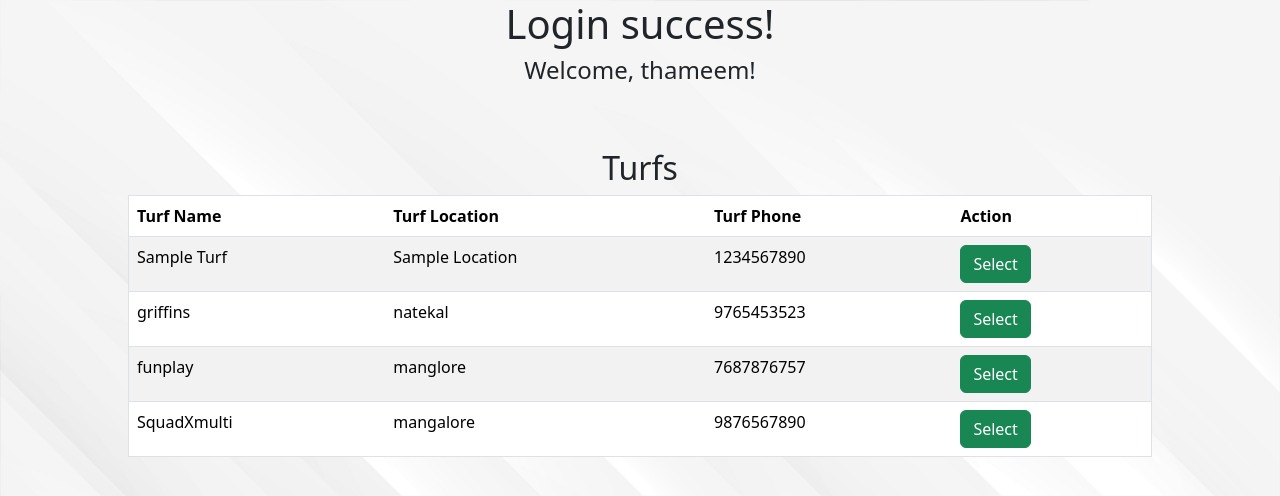
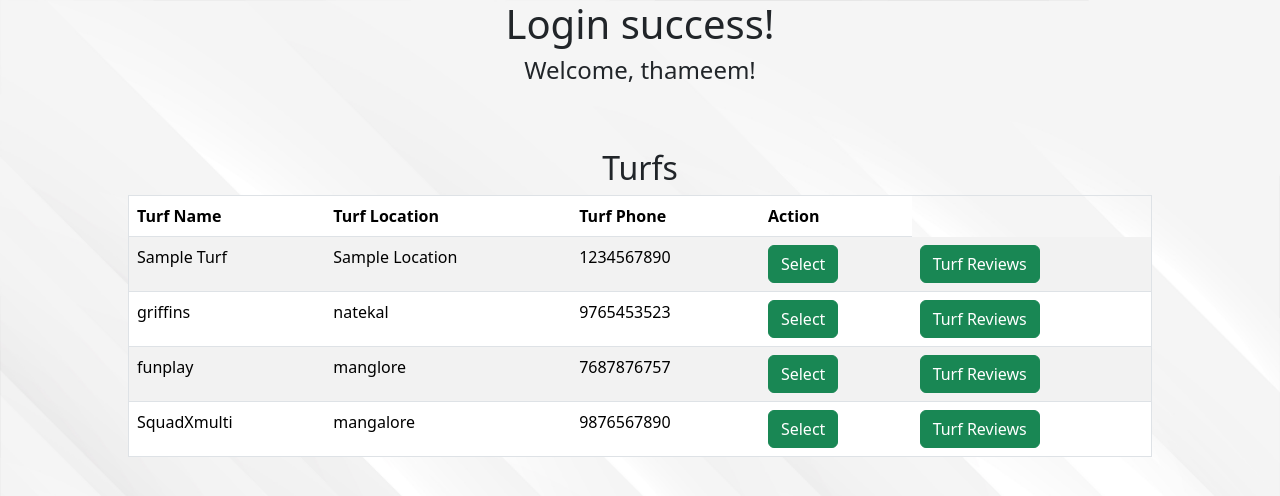
Before and after one commit to Thameem-20/DBMS-project, a Flask app: page /dashboard in a window 1280 px wide. Shown: the top 496 px of the page. Run offline with Flask 3, Linux system fonts and the light colour scheme; a user stored in the database is signed in; data comes from the database, SQL or seed files in the repository.

Commit message:
added review button

```diff
--- a/templates/dashboard.html
+++ b/templates/dashboard.html
@@ -22,9 +22,11 @@ block body %}
         <td>{{ turf.turf_location }}</td>
         <td>{{ turf.turf_phone }}</td>
         <td>
-          <a class="btn btn-success" href="{{ url_for('turf_detail', turf_id=turf.id) }}"></button>
-            Select
+          <a class="btn btn-success" href="{{ url_for('turf_detail', turf_id=turf.id) }}"> Select
         </a>
+        </td>
+        <td>
+          <a class="btn btn-success" href="{{ url_for('turf_reviews', turf_id=turf.id) }}">Turf Reviews</a>
         </td>
       </tr>
       {% endfor %}
```
